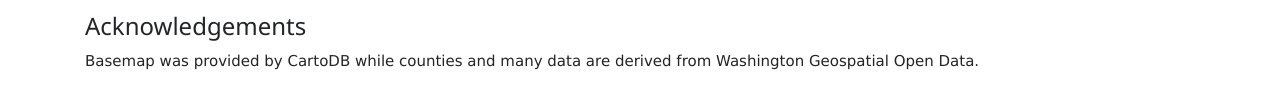
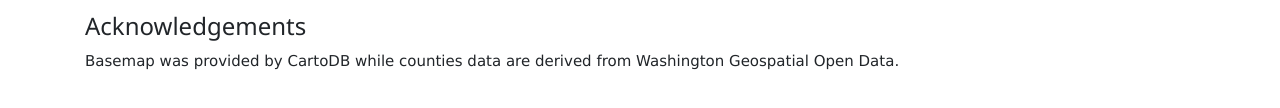
Before and after one commit to dannopham/povertymap, a plain HTML site: page about.html in a window 1280 px wide. Shown: the part 330-438 px from the top of the page. Drawn offline with nearby package versions, Linux system fonts and the light colour scheme.

Commit message:
Initial Commit

```diff
--- a/about.html
+++ b/about.html
@@ -56,7 +56,7 @@
                  <a href="http://gipong.github.io/shp2geojson.js/">shp2geojson</a>.
                </p>
                <h3 id="Acknowledgements">Acknowledgements</h3>
-               <p> Basemap was provided by CartoDB while counties and many data are derived from Washington Geospatial Open Data.
+               <p> Basemap was provided by CartoDB while counties data are derived from Washington Geospatial Open Data.
             </div>
          </div>
       </main>
```
